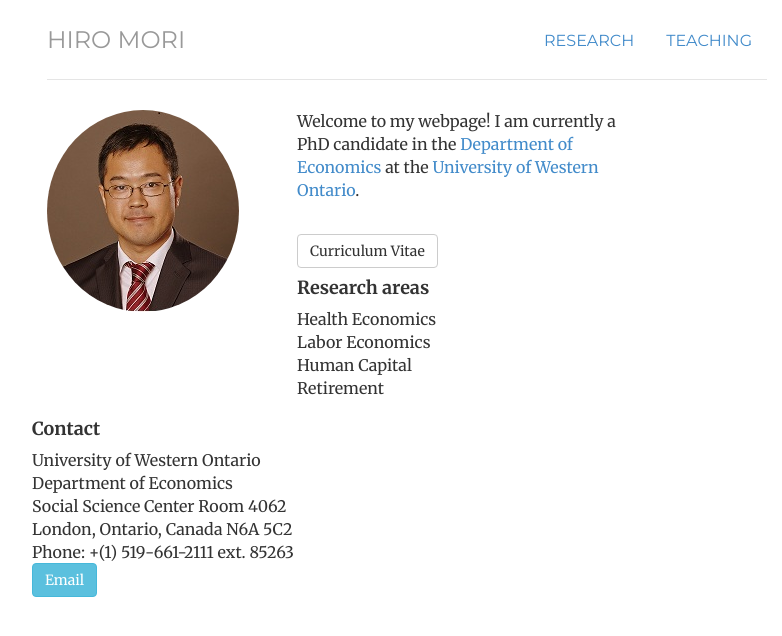
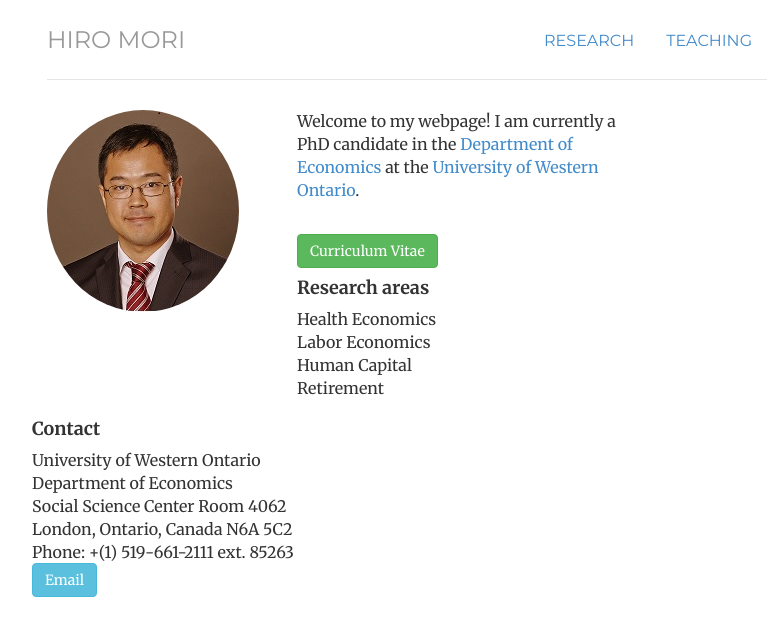
Before and after one commit to morihiroaki/morihiroaki.github.io, a Jekyll site: the page built from index.html, in a window 1280 px wide. Shown: the top 636 px of the page, without its empty margins (233-1015 px from the left). Built offline with Jekyll 4.4.1, drawn with Linux system fonts in a browser that asks for light colours.

Commit message:
Update index.html

```diff
--- a/index.html
+++ b/index.html
@@ -13,7 +13,7 @@ description:
              <div class='col-sm-6'>
               <p> Welcome to my webpage! I am currently a PhD candidate in the <a href="http://economics.uwo.ca/">Department of Economics</a> at the <a href="http://www.uwo.ca/">University of Western Ontario</a>.  </p>
                   <br/>
-              	<a href="/files/cv_mori.pdf" class="btn btn-default" title="Download CV as PDF">Curriculum Vitae</a>
+              	<a href="/files/cv_mori.pdf" class="btn btn-success" title="Download CV as PDF">Curriculum Vitae</a>
               <!--a class="btn btn-primary" href="/cv.html">CV</a-->
               <!--a class="btn btn-warning" href="/research.html">Research</a-->
               <!--a class="btn btn-danger" href="/teaching.html">Teaching</a-->
```
